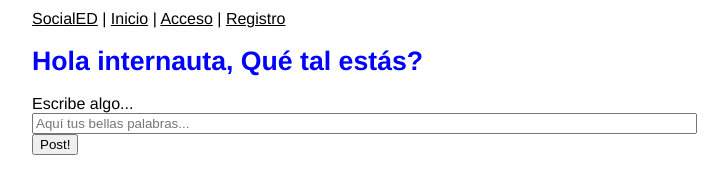
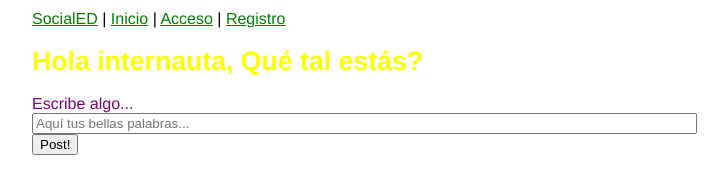
Before and after one commit to danieltb2/SocialED, a plain HTML site: page produ/static/home.html in a window 1280 px wide. Shown: the whole page, without its empty margins (6-734 px from the left). Drawn offline with Linux system fonts and the light colour scheme; files that its build step writes are made by us from their sources.

Commit message:
Colores añadidos al css

```diff
--- a/produ/static/css/socialed-style.css
+++ b/produ/static/css/socialed-style.css
@@ -9,35 +9,27 @@
   margin: 10px;
 }
 a:link{
- color:black;
+ color:green;
 
  }
 a:hover {
-  color:green;
+  color:grey;
 }
 h1 {
-   color:blue;
+   color:yellow;
    font-size:20pt;
 
 
 }
 form {
-
-
-
-
-
+    color:purple;
 }
 label {
-
-
-
-
-
+    color:purple;
 }
 .inputs {
-
-
-
-
+    color:#14BA42;
 }
+p{
+    color:#96B8A9;
+}
```
